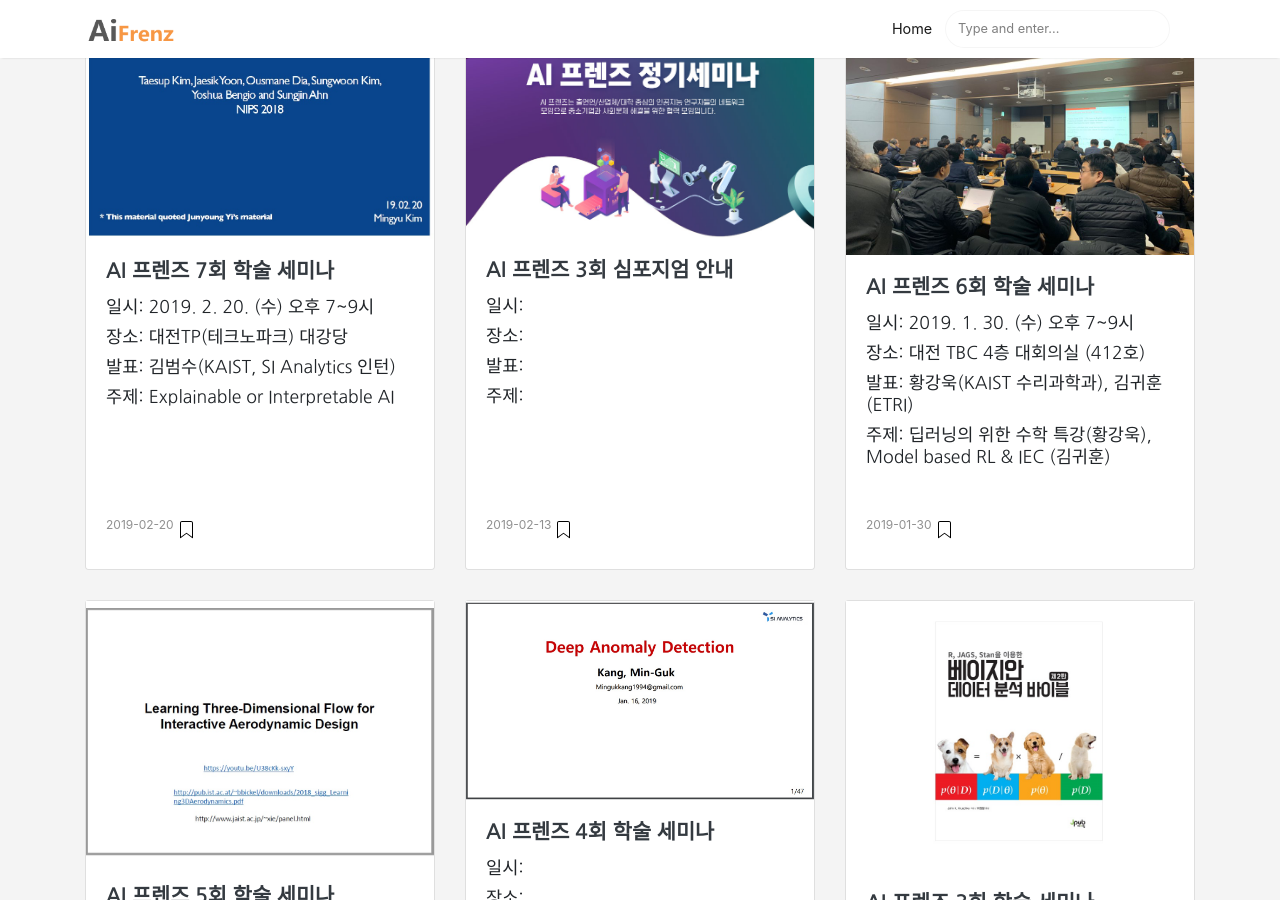
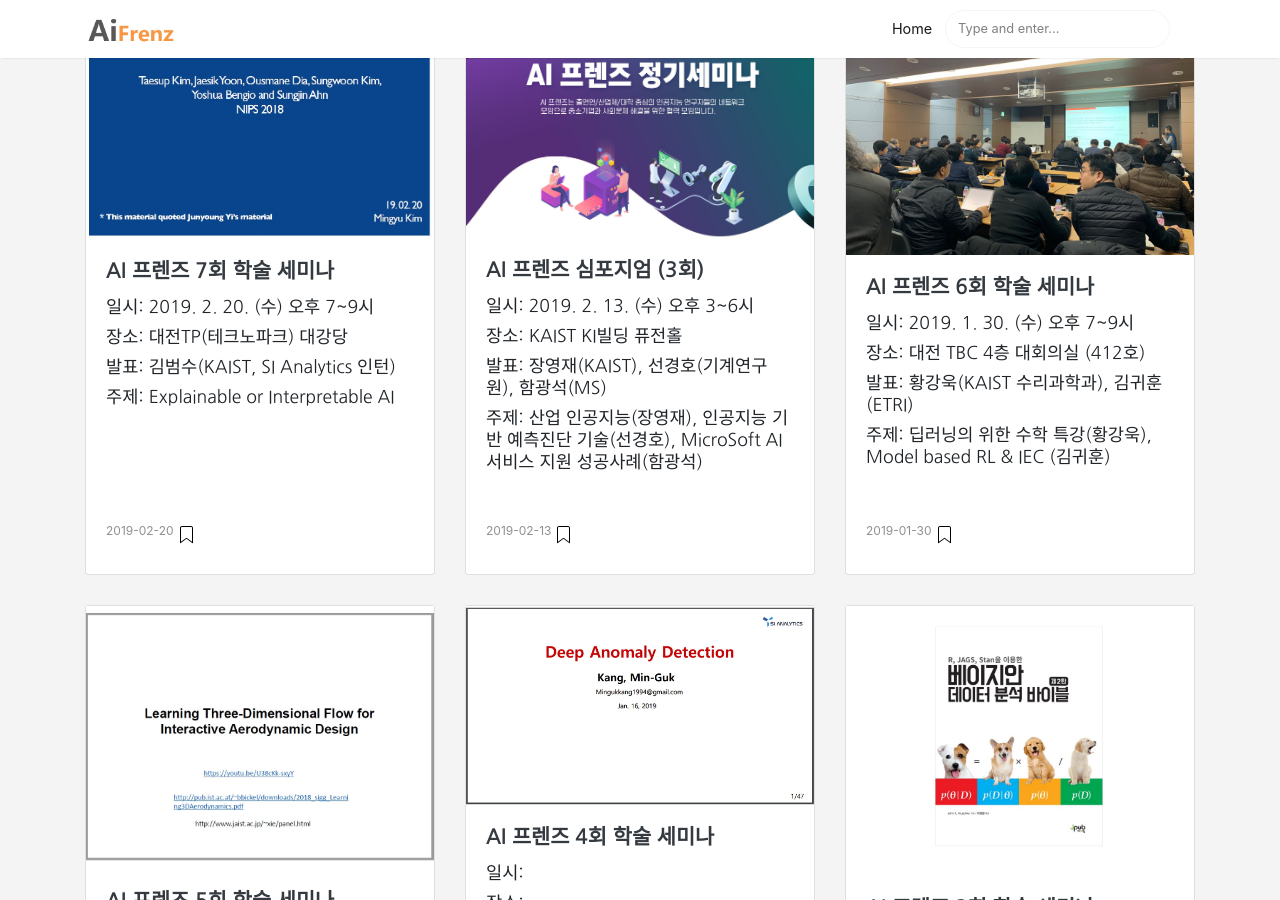
Before and after one commit to aifrenz/aifrenz.github.io, a Jekyll site: the page built from index.html, in a window 1280 px wide and 900 px high, scrolled down 1749 px. Built offline with Jekyll 4.4.1, drawn with Linux system fonts in a browser that asks for light colours; the list of posts is cut into pages by our own code.

Commit message:
Update 2019-02-13-monthly-seminar.markdown

```diff
--- a/_posts/2019-02-13-monthly-seminar.markdown
+++ b/_posts/2019-02-13-monthly-seminar.markdown
@@ -1,7 +1,11 @@
 ---
 layout: post
-title:  "AI 프렌즈 3회 심포지엄 안내"
+title:  "AI 프렌즈 심포지엄 (3회)"
 date:   2019-02-13 15:00:00
+when: 2019. 2. 13. (수) 오후 3~6시
+where: KAIST KI빌딩 퓨전홀
+who: 장영재(KAIST), 선경호(기계연구원), 함광석(MS)
+what: 산업 인공지능(장영재), 인공지능 기반 예측진단 기술(선경호), MicroSoft AI 서비스 지원 성공사례(함광석)
 categories: ai-friends update
 tags: ai-friends update
 image: /images/3rd_sym.jpg
```
